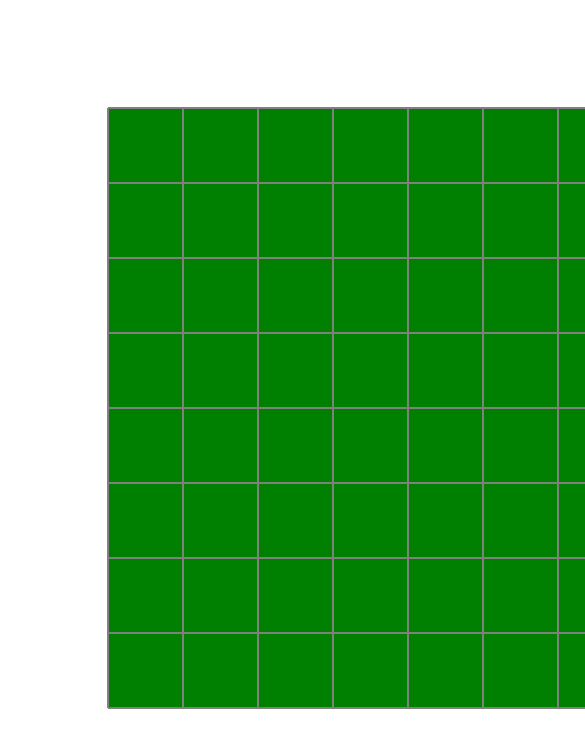
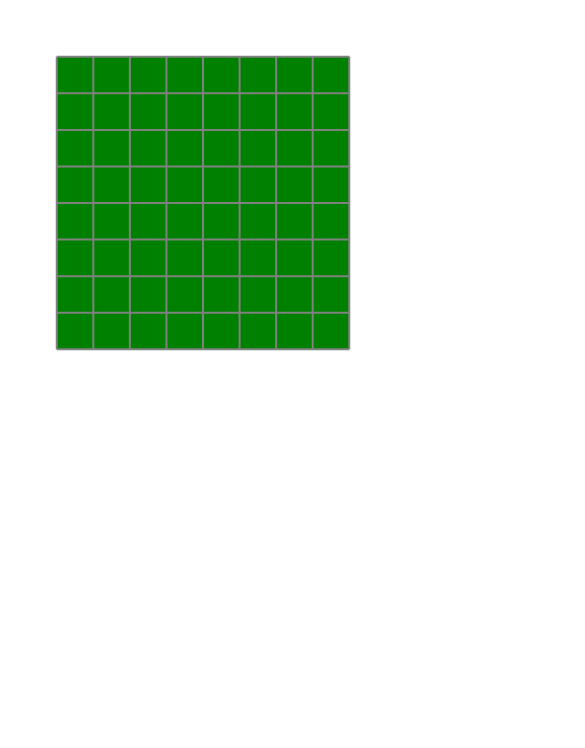
Before and after one commit to kamakiri3964/Othello, a website built with webpack: page src/index.html in a window 390 px wide. Shown: the top 748 px of the page, 585 px wide, since content can reach past the window. Built offline with nearby package versions, Linux system fonts and the light colour scheme.

Commit message:
canvas: HTMLCanvasElementを与えるようにした※盤面をウインドウの大きさによって変わるようにした

```diff
--- a/src/drawer.ts
+++ b/src/drawer.ts
@@ -1,19 +1,17 @@
-export function draw_grid(ctx: CanvasRenderingContext2D, height: number, width: number): void {
-    const canvas = document.getElementById('canvas') as HTMLCanvasElement;
-    canvas.height = height;
-    canvas.width = width;
-
+export function draw_grid(canvas: HTMLCanvasElement): void {
+  const ctx = canvas.getContext('2d')
+//    const canvas = document.getElementById('canvas') as HTMLCanvasElement;
   let long = 0
   let short = 0
 
-    if(height >= width){
-        long = height
-        short = width
+  if(canvas.height >= canvas.width){
+      long = canvas.height
+      short = canvas.width
   }
 
   else{
-        long = width
-        short = height
+      long = canvas.width
+      short = canvas.height
   }
 
   if (ctx != undefined) {
--- a/src/index.ts
+++ b/src/index.ts
@@ -4,13 +4,13 @@ import {
 
 const main = () => {
     const canvas = document.getElementById('canvas') as HTMLCanvasElement;
-    canvas.height = 800;
-    canvas.width = 800;
+    canvas.height = window.innerHeight;
+    canvas.width = window.innerWidth;
     const ctx = canvas.getContext('2d');
 
     if (ctx != undefined){
-        draw_grid(ctx, canvas.height, canvas.width = 800)
+        draw_grid(canvas)
     }
 };
 
-  main();
+main();
```
Also changed, not shown: dist/index.html, dist/index.js. Lines whose indentation alone changed are shown as unchanged.
